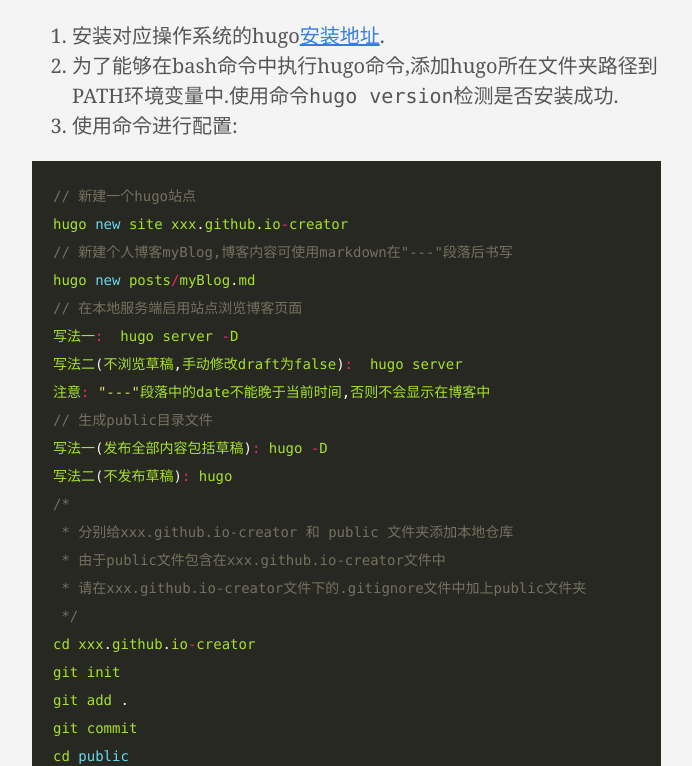
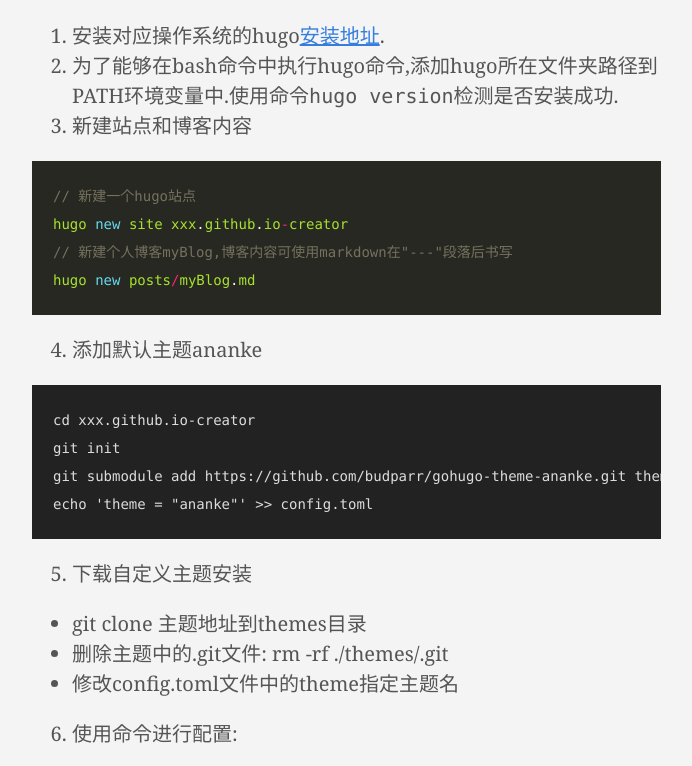
Before and after one commit to JimmeyCheung/JimmeyCheung.github.io, a plain HTML site: page posts/如何使用hugo搭建个人博客/index.html in a window 1280 px wide. Shown: the part 391-1157 px from the top of the page, without its empty margins (112-804 px from the left). Drawn offline with Linux system fonts and the light colour scheme.

Commit message:
维护博客内容

```diff
--- a/index.xml
+++ b/index.xml
@@ -17,7 +17,7 @@
       <pubDate>Tue, 21 Apr 2020 13:25:47 +0800</pubDate>
 
       <guid>http://JimmeyCheung.top/posts/%E5%A6%82%E4%BD%95%E4%BD%BF%E7%94%A8hugo%E6%90%AD%E5%BB%BA%E4%B8%AA%E4%BA%BA%E5%8D%9A%E5%AE%A2/</guid>
-      <description>注:xxx在下文中代指github的用户名  安装对应操作系统的hugo安装地址. 为了能够在bash命令中执行hugo命令,添加hugo所在文件夹路径到PATH环境变量中.使用命令hugo version检测是否安装成功. 使用命令进行配置:  // 新建一个hugo站点 hugo new site xxx.</description>
+      <description>注:xxx在下文中代指github的用户名  安装对应操作系统的hugo安装地址. 为了能够在bash命令中执行hugo命令,添加hugo所在文件夹路径到PATH环境变量中.使用命令hugo version检测是否安装成功. 新建站点和博客内容  // 新建一个hugo站点 hugo new site xxx.</description>
     </item>
 
     <item>
--- a/posts/index.xml
+++ b/posts/index.xml
@@ -17,7 +17,7 @@
       <pubDate>Tue, 21 Apr 2020 13:25:47 +0800</pubDate>
 
       <guid>http://JimmeyCheung.top/posts/%E5%A6%82%E4%BD%95%E4%BD%BF%E7%94%A8hugo%E6%90%AD%E5%BB%BA%E4%B8%AA%E4%BA%BA%E5%8D%9A%E5%AE%A2/</guid>
-      <description>注:xxx在下文中代指github的用户名  安装对应操作系统的hugo安装地址. 为了能够在bash命令中执行hugo命令,添加hugo所在文件夹路径到PATH环境变量中.使用命令hugo version检测是否安装成功. 使用命令进行配置:  // 新建一个hugo站点 hugo new site xxx.</description>
+      <description>注:xxx在下文中代指github的用户名  安装对应操作系统的hugo安装地址. 为了能够在bash命令中执行hugo命令,添加hugo所在文件夹路径到PATH环境变量中.使用命令hugo version检测是否安装成功. 新建站点和博客内容  // 新建一个hugo站点 hugo new site xxx.</description>
     </item>
 
     <item>
--- a/posts/如何使用hugo搭建个人博客/index.html
+++ b/posts/如何使用hugo搭建个人博客/index.html
@@ -26,22 +26,22 @@
 
 
     <meta property="og:title" content="如何使用hugo搭建个人博客" />
-<meta property="og:description" content="注:xxx在下文中代指github的用户名  安装对应操作系统的hugo安装地址. 为了能够在bash命令中执行hugo命令,添加hugo所在文件夹路径到PATH环境变量中.使用命令hugo version检测是否安装成功. 使用命令进行配置:  // 新建一个hugo站点 hugo new site xxx." />
+<meta property="og:description" content="注:xxx在下文中代指github的用户名  安装对应操作系统的hugo安装地址. 为了能够在bash命令中执行hugo命令,添加hugo所在文件夹路径到PATH环境变量中.使用命令hugo version检测是否安装成功. 新建站点和博客内容  // 新建一个hugo站点 hugo new site xxx." />
 <meta property="og:type" content="article" />
 <meta property="og:url" content="http://JimmeyCheung.top/posts/%E5%A6%82%E4%BD%95%E4%BD%BF%E7%94%A8hugo%E6%90%AD%E5%BB%BA%E4%B8%AA%E4%BA%BA%E5%8D%9A%E5%AE%A2/" />
 <meta property="article:published_time" content="2020-04-21T13:25:47+08:00" />
 <meta property="article:modified_time" content="2020-04-21T13:25:47+08:00" />
 <meta itemprop="name" content="如何使用hugo搭建个人博客">
-<meta itemprop="description" content="注:xxx在下文中代指github的用户名  安装对应操作系统的hugo安装地址. 为了能够在bash命令中执行hugo命令,添加hugo所在文件夹路径到PATH环境变量中.使用命令hugo version检测是否安装成功. 使用命令进行配置:  // 新建一个hugo站点 hugo new site xxx.">
+<meta itemprop="description" content="注:xxx在下文中代指github的用户名  安装对应操作系统的hugo安装地址. 为了能够在bash命令中执行hugo命令,添加hugo所在文件夹路径到PATH环境变量中.使用命令hugo version检测是否安装成功. 新建站点和博客内容  // 新建一个hugo站点 hugo new site xxx.">
 <meta itemprop="datePublished" content="2020-04-21T13:25:47&#43;08:00" />
 <meta itemprop="dateModified" content="2020-04-21T13:25:47&#43;08:00" />
-<meta itemprop="wordCount" content="81">
+<meta itemprop="wordCount" content="98">
 
 
 
 <meta itemprop="keywords" content="" /><meta name="twitter:card" content="summary"/>
 <meta name="twitter:title" content="如何使用hugo搭建个人博客"/>
-<meta name="twitter:description" content="注:xxx在下文中代指github的用户名  安装对应操作系统的hugo安装地址. 为了能够在bash命令中执行hugo命令,添加hugo所在文件夹路径到PATH环境变量中.使用命令hugo version检测是否安装成功. 使用命令进行配置:  // 新建一个hugo站点 hugo new site xxx."/>
+<meta name="twitter:description" content="注:xxx在下文中代指github的用户名  安装对应操作系统的hugo安装地址. 为了能够在bash命令中执行hugo命令,添加hugo所在文件夹路径到PATH环境变量中.使用命令hugo version检测是否安装成功. 新建站点和博客内容  // 新建一个hugo站点 hugo new site xxx."/>
 
   </head>
 
@@ -136,13 +136,31 @@
 <ol>
 <li>安装对应操作系统的hugo<a href="https://github.com/gohugoio/hugo/releases">安装地址</a>.</li>
 <li>为了能够在bash命令中执行hugo命令,添加hugo所在文件夹路径到PATH环境变量中.使用命令<code>hugo version</code>检测是否安装成功.</li>
-<li>使用命令进行配置:</li>
+<li>新建站点和博客内容</li>
 </ol>
 <div class="highlight"><pre style="color:#f8f8f2;background-color:#272822;-moz-tab-size:4;-o-tab-size:4;tab-size:4"><code class="language-javascript" data-lang="javascript"><span style="color:#75715e">// 新建一个hugo站点
 </span><span style="color:#75715e"></span><span style="color:#a6e22e">hugo</span> <span style="color:#66d9ef">new</span> <span style="color:#a6e22e">site</span> <span style="color:#a6e22e">xxx</span>.<span style="color:#a6e22e">github</span>.<span style="color:#a6e22e">io</span><span style="color:#f92672">-</span><span style="color:#a6e22e">creator</span>
 <span style="color:#75715e">// 新建个人博客myBlog,博客内容可使用markdown在&#34;---&#34;段落后书写
 </span><span style="color:#75715e"></span><span style="color:#a6e22e">hugo</span> <span style="color:#66d9ef">new</span> <span style="color:#a6e22e">posts</span><span style="color:#f92672">/</span><span style="color:#a6e22e">myBlog</span>.<span style="color:#a6e22e">md</span>
-<span style="color:#75715e">// 在本地服务端启用站点浏览博客页面
+</code></pre></div><ol start="4">
+<li>添加默认主题ananke</li>
+</ol>
+<pre><code>cd xxx.github.io-creator
+git init
+git submodule add https://github.com/budparr/gohugo-theme-ananke.git themes/ananke
+echo 'theme = &quot;ananke&quot;' &gt;&gt; config.toml
+</code></pre><ol start="5">
+<li>下载自定义主题安装</li>
+</ol>
+<ul>
+<li>git clone 主题地址到themes目录</li>
+<li>删除主题中的.git文件: rm -rf ./themes/.git</li>
+<li>修改config.toml文件中的theme指定主题名</li>
+</ul>
+<ol start="6">
+<li>使用命令进行配置:</li>
+</ol>
+<div class="highlight"><pre style="color:#f8f8f2;background-color:#272822;-moz-tab-size:4;-o-tab-size:4;tab-size:4"><code class="language-javascript" data-lang="javascript"><span style="color:#75715e">// 在本地服务端启用站点浏览博客页面
 </span><span style="color:#75715e"></span><span style="color:#a6e22e">写法一</span><span style="color:#f92672">:</span>  <span style="color:#a6e22e">hugo</span> <span style="color:#a6e22e">server</span> <span style="color:#f92672">-</span><span style="color:#a6e22e">D</span>
 <span style="color:#a6e22e">写法二</span>(<span style="color:#a6e22e">不浏览草稿</span>,<span style="color:#a6e22e">手动修改draft为false</span>)<span style="color:#f92672">:</span>  <span style="color:#a6e22e">hugo</span> <span style="color:#a6e22e">server</span>
 <span style="color:#a6e22e">注意</span><span style="color:#f92672">:</span> <span style="color:#e6db74">&#34;---&#34;</span><span style="color:#a6e22e">段落中的date不能晚于当前时间</span>,<span style="color:#a6e22e">否则不会显示在博客中</span>
@@ -154,22 +172,18 @@
 </span><span style="color:#75715e"> * 由于public文件包含在xxx.github.io-creator文件中
 </span><span style="color:#75715e"> * 请在xxx.github.io-creator文件下的.gitignore文件中加上public文件夹
 </span><span style="color:#75715e"> */</span>
-<span style="color:#a6e22e">cd</span> <span style="color:#a6e22e">xxx</span>.<span style="color:#a6e22e">github</span>.<span style="color:#a6e22e">io</span><span style="color:#f92672">-</span><span style="color:#a6e22e">creator</span>
-<span style="color:#a6e22e">git</span> <span style="color:#a6e22e">init</span>
-<span style="color:#a6e22e">git</span> <span style="color:#a6e22e">add</span> .
-<span style="color:#a6e22e">git</span> <span style="color:#a6e22e">commit</span>
 <span style="color:#a6e22e">cd</span> <span style="color:#66d9ef">public</span>
 <span style="color:#a6e22e">git</span> <span style="color:#a6e22e">init</span>
 <span style="color:#a6e22e">git</span> <span style="color:#a6e22e">add</span> .
 <span style="color:#a6e22e">git</span> <span style="color:#a6e22e">commit</span>
-</code></pre></div><ol start="4">
+</code></pre></div><ol start="7">
 <li>在github新建两个库xxx.github.io-creator和xxx.github.io,分别对应本地的xxx.github.io-creator仓库(用于备份,可选)和public仓库(对应github pages的站点)</li>
 </ol>
 <div class="highlight"><pre style="color:#f8f8f2;background-color:#272822;-moz-tab-size:4;-o-tab-size:4;tab-size:4"><code class="language-javascript" data-lang="javascript"><span style="color:#75715e">// 连接远程仓库xxx.github.io和本地仓库public.并将public代码提交
 </span><span style="color:#75715e"></span><span style="color:#a6e22e">cd</span> <span style="color:#66d9ef">public</span>
 <span style="color:#a6e22e">git</span> <span style="color:#a6e22e">remote</span> <span style="color:#a6e22e">add</span> <span style="color:#a6e22e">origin</span> <span style="color:#a6e22e">git</span><span style="color:#960050;background-color:#1e0010">@</span><span style="color:#a6e22e">github</span>.<span style="color:#a6e22e">com</span><span style="color:#f92672">:</span><span style="color:#a6e22e">xxx</span><span style="color:#f92672">/</span><span style="color:#a6e22e">xxx</span>.<span style="color:#a6e22e">github</span>.<span style="color:#a6e22e">io</span>
 <span style="color:#a6e22e">git</span> <span style="color:#a6e22e">push</span> <span style="color:#f92672">-</span><span style="color:#a6e22e">u</span> <span style="color:#a6e22e">origin</span> <span style="color:#a6e22e">master</span>
-</code></pre></div><ol start="5">
+</code></pre></div><ol start="8">
 <li>提交完成后在github对应仓库的Settings的github pages查看站点地址进行访问</li>
 </ol>
 <ul class="pa0">
```
Also changed, not shown: index.html (+1 -1 lines), posts/index.html (+1 -1 lines).
